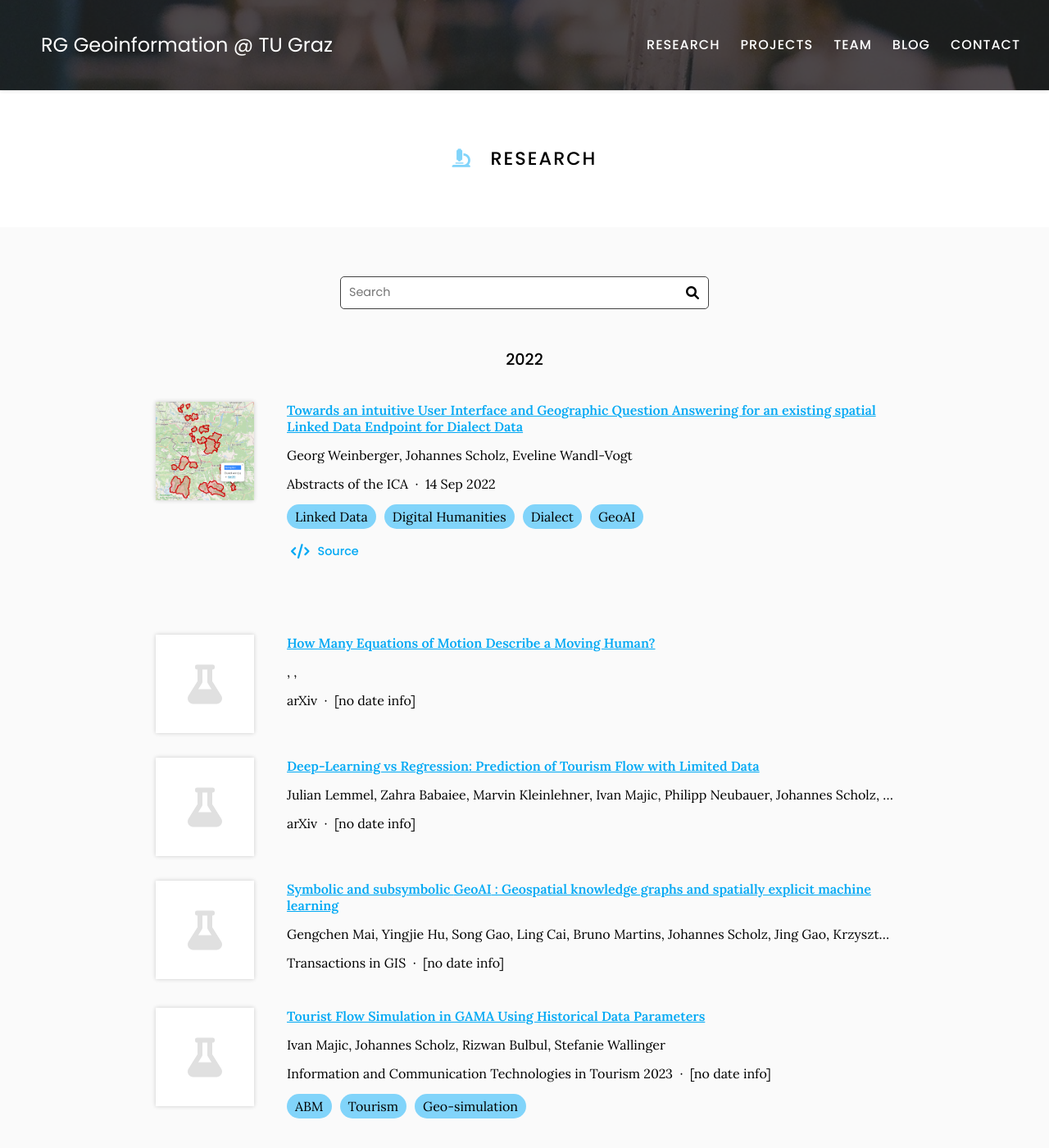
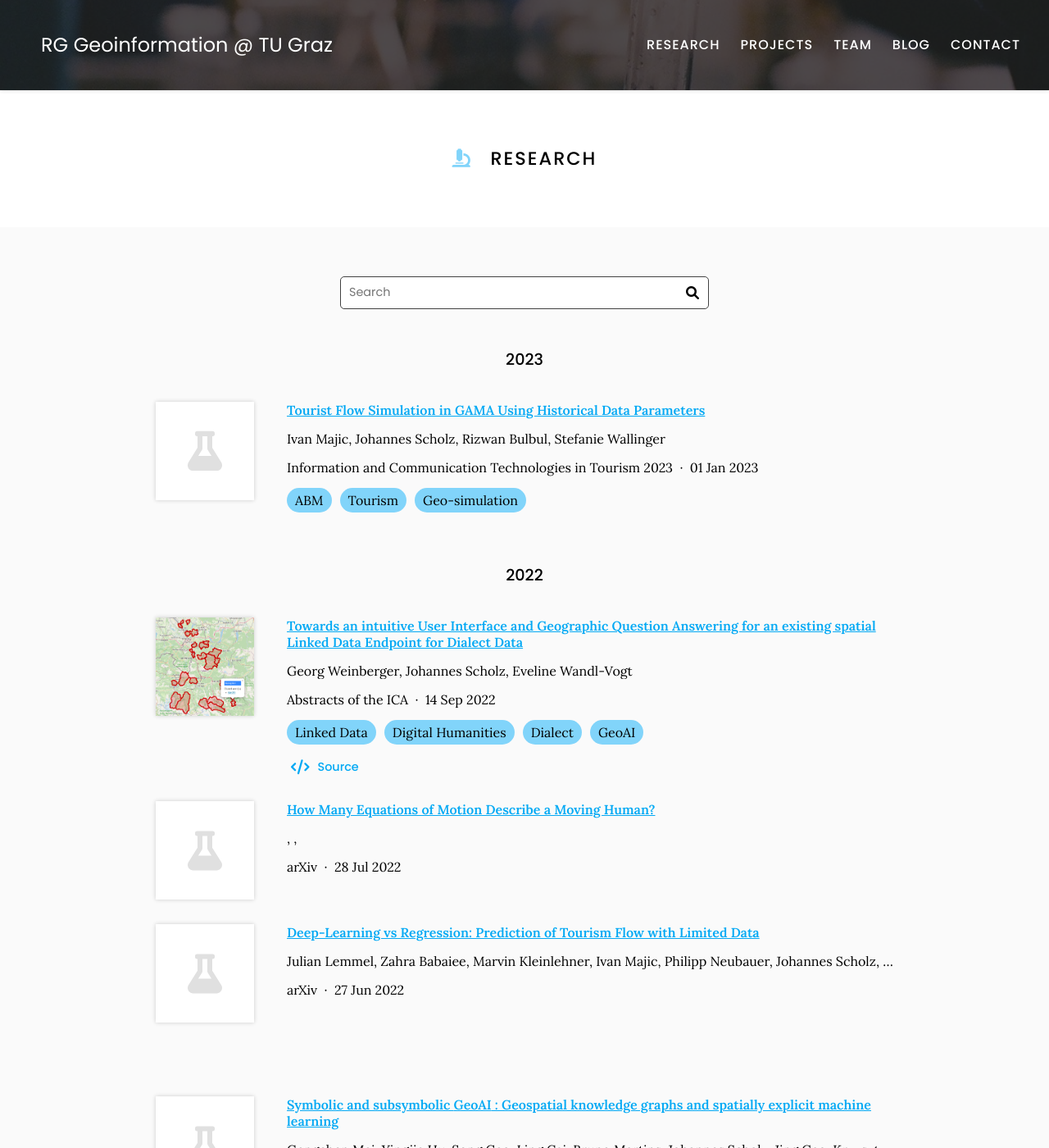
Before and after one commit to Geoinfo-TUGraz/Geoinfo-TUGraz.github.io, a Jekyll site: the page built from research/index.md, in a window 1280 px wide and 1400 px high. Shown: the whole window at 82% size. Built offline with Jekyll 4.4.1, drawn with Linux system fonts in a browser that asks for light colours.

Commit message:
Generate citations

```diff
--- a/_data/citations.yaml
+++ b/_data/citations.yaml
@@ -30,13 +30,13 @@
   - Rizwan Bulbul
   - Stefanie Wallinger
   publisher: Information and Communication Technologies in Tourism 2023
-  date: ''
+  date: '2023-01-01'
   link: https://doi.org/grq4r8
   tags:
   - ABM
   - Tourism
   - Geo-simulation
-  _cache: 19f6e5f9630bf9971d4aa1d110e69954c5056fbb7d0fdb6af520a8b60deb8226
+  _cache: 4677724a2d829d84a0c0885817a3079cf2ec02155b3ab150337401a69220f611
 - id: doi:10.1111/tgis.13012
   title: "Symbolic and subsymbolic\n            <scp>GeoAI</scp>\n            : Geospatial\
     \ knowledge graphs and spatially explicit machine learning"
@@ -65,9 +65,9 @@
   - Radu Grosu
   - Sophie A. Neubauer
   publisher: arXiv
-  date: ''
+  date: '2022-06-27'
   link: https://doi.org/grq4sb
-  _cache: bbfa4ce4092fae1048696c62bf5894e56abd053a7e7d31ed6c9d425fce045c15
+  _cache: 1a0172d9b6b596740c772f3dc2f24bd177b2beda594f923f71e02a85da052704
 - id: arxiv:2207.14331v2
   title: How Many Equations of Motion Describe a Moving Human?
   authors:
@@ -75,6 +75,6 @@
   - ' '
   - ' '
   publisher: arXiv
-  date: ''
+  date: '2022-07-28'
   link: https://arxiv.org/abs/2207.14331v2
-  _cache: 9c53c492a747187c80b356faeb9008dd545631615b7ed2d25e22eb7b2a3068ee
+  _cache: 58d580dc8630158ef0cafffc12ec4d35d650bfadf7ef96a6bd700312e5178120
```
